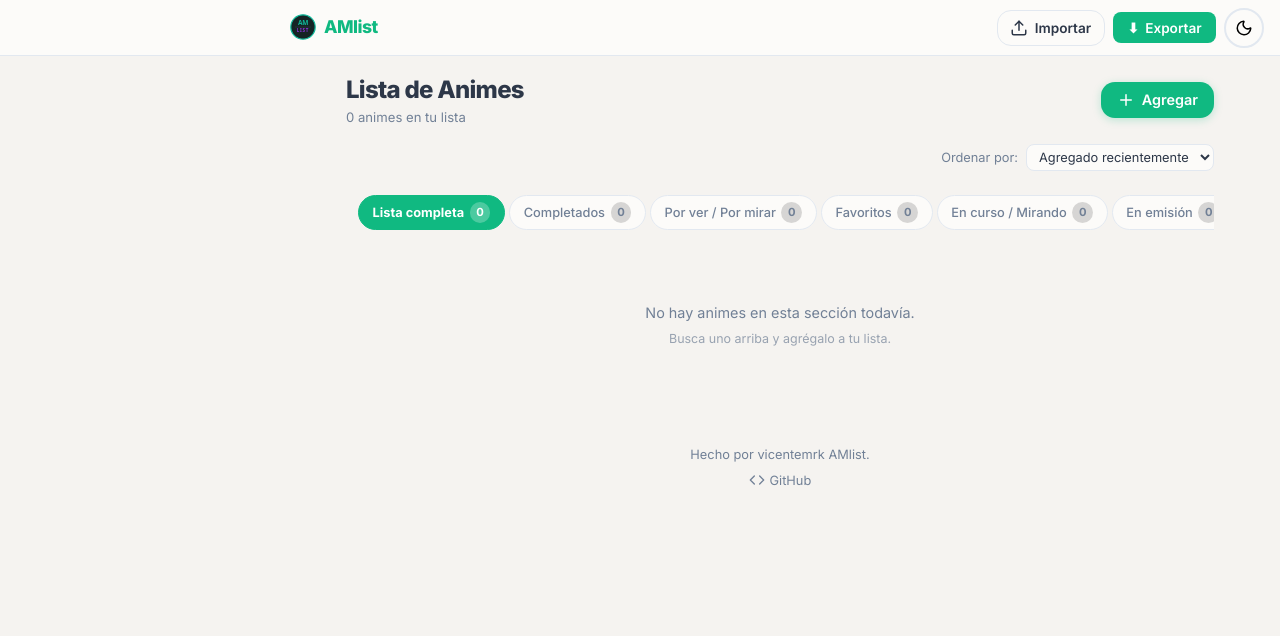
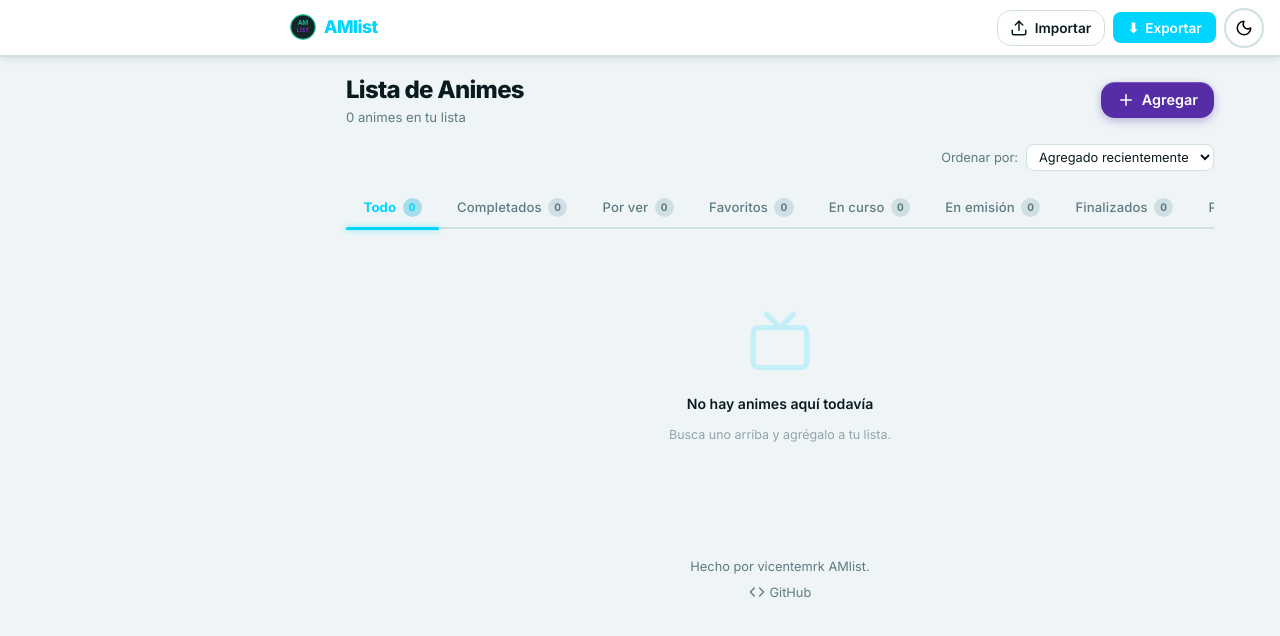
Before and after one commit to vicentemrk/Am-List, a React (Vite) app: page / in a window 1280 px wide. Shown: the top 636 px of the page. Built offline with nearby package versions, Linux system fonts and the light colour scheme.

Commit message:
feat: MVP aesthetic overhaul — ocean/cyan palette, dark mode default, responsive SectionTabs, subtle skeuomorphism, empty state icons

```diff
--- a/src/data/themeRepository.js
+++ b/src/data/themeRepository.js
@@ -17,7 +17,8 @@ export function getTheme() {
   } catch {
     // localStorage unavailable
   }
-  return 'light';
+  // Respect OS preference; default to dark if no preference set
+  return window.matchMedia?.('(prefers-color-scheme: light)').matches ? 'light' : 'dark';
 }
 
 /**
--- a/src/domain/itemSchema.js
+++ b/src/domain/itemSchema.js
@@ -23,7 +23,7 @@ export const SECCIONES = /** @type {const} */ ([
   'dropeado',
 ]);
 
-/** Human-readable labels for each section */
+/** Human-readable labels for each section (full, used in aria-label) */
 export const SECCION_LABELS = {
   all:        'Lista completa',
   completado: 'Completados',
@@ -34,6 +34,19 @@ export const SECCION_LABELS = {
   finalizado: 'Finalizados',
   pausado:    'Pausados',
   dropeado:   'Dropeados / Abandonados',
+};
+
+/** Short labels for visual display in tabs */
+export const SECCION_LABELS_SHORT = {
+  all:        'Todo',
+  completado: 'Completados',
+  por_ver:    'Por ver',
+  favorito:   'Favoritos',
+  en_curso:   'En curso',
+  en_emision: 'En emisión',
+  finalizado: 'Finalizados',
+  pausado:    'Pausados',
+  dropeado:   'Dropeados',
 };
 
 /**
--- a/src/index.css
+++ b/src/index.css
@@ -6,40 +6,57 @@
 /* ── Google Fonts ────────────────────────────────────────────────────────── */
 @import url('https://fonts.googleapis.com/css2?family=Inter:wght@400;500;600;700;800&display=swap');
 
-/* ── Design Tokens (Eye Care & Premium) ──────────────────────────────────── */
+/* ── Design Tokens — Ocean/Cyan palette ────────────────────────────────── */
 :root {
-  /* Eye Care Light Mode: Soft paper tones, no pure whites */
-  --bg: #F5F3F0;
-  --surface: #FCFBF9;
-  --text-primary: #2D3748;
-  --text-muted: #718096;
-  --accent-visto: #10B981;
-  --accent-completado: #8B5CF6;
-  --border: #E2E8F0;
+  /* Light mode — crisp arctic */
+  --bg:               #EFF5F7;
+  --surface:          #FFFFFF;
+  --text-primary:     #0A1B1F;
+  --text-muted:       #5E7A81;
+  --accent-visto:     #00D5FF;   /* cyan — highlights, borders, underlines, icons */
+  --accent-completado:#562ca7;   /* purple — CTA buttons, primary actions */
+  --border:           #D0DFE3;
+
+  /* Skeuomorphism light tokens — directional shadows */
+  --shadow-sm:  0 1px 3px rgba(10,27,31,0.08), 0 1px 2px rgba(10,27,31,0.05),
+                inset 0 1px 0 rgba(255,255,255,0.9);
+  --shadow-md:  0 4px 12px rgba(10,27,31,0.10), 0 2px 4px rgba(10,27,31,0.06),
+                inset 0 1px 0 rgba(255,255,255,0.8);
+  --shadow-press: inset 0 2px 4px rgba(10,27,31,0.15);
+  --border-skeu: 1px solid #D0DFE3;
 
   /* Semantic extras */
-  --shadow-sm: 0 2px 4px rgba(0, 0, 0, 0.04), 0 1px 2px rgba(0, 0, 0, 0.06);
-  --shadow-md: 0 10px 15px -3px rgba(0, 0, 0, 0.05), 0 4px 6px -2px rgba(0, 0, 0, 0.03);
-  --radius-sm: 0.5rem;
-  --radius-md: 0.875rem;
-  --radius-lg: 1.25rem;
+  --accent-danger:   #E53E3E;
+  --accent-warning:  #D97706;
+  --radius-sm:  0.5rem;
+  --radius-md:  0.875rem;
+  --radius-lg:  1.25rem;
   --font: 'Inter', system-ui, sans-serif;
 }
 
 [data-theme='dark'] {
-  /* Premium Dark Mode: Deep navy and slate tones */
-  --bg: #0F172A;
-  --surface: #1E293B;
-  --text-primary: #F1F5F9;
-  --text-muted: #94A3B8;
-  --accent-visto: #34D399;
-  --accent-completado: #A78BFA;
-  --border: #334155;
-  --shadow-sm: 0 2px 4px rgba(0, 0, 0, 0.3);
-  --shadow-md: 0 10px 15px -3px rgba(0, 0, 0, 0.4);
-  --radius-sm: 0.5rem;
-  --radius-md: 0.875rem;
-  --radius-lg: 1.25rem;
+  /* Dark mode — deep navy ocean */
+  --bg:               #0A1B1F;
+  --surface:          #14282D;
+  --text-primary:     #E2ECF0;
+  --text-muted:       #829DA3;
+  --accent-visto:     #00E9FF;   /* brighter cyan for dark bg */
+  --accent-completado:#a278f3;   /* lighter purple for dark bg */
+  --border:           #223B41;
+
+  /* Skeuomorphism dark tokens — light comes from top-left */
+  --shadow-sm:  0 1px 3px rgba(0,0,0,0.4), 0 1px 2px rgba(0,0,0,0.3),
+                inset 0 1px 0 rgba(255,255,255,0.04);
+  --shadow-md:  0 6px 20px rgba(0,0,0,0.5), 0 2px 6px rgba(0,0,0,0.35),
+                inset 0 1px 0 rgba(255,255,255,0.06);
+  --shadow-press: inset 0 2px 6px rgba(0,0,0,0.5);
+  --border-skeu: 1px solid #223B41;
+
+  --accent-danger:   #FC8181;
+  --accent-warning:  #F6AD55;
+  --radius-sm:  0.5rem;
+  --radius-md:  0.875rem;
+  --radius-lg:  1.25rem;
   --font: 'Inter', system-ui, sans-serif;
 }
 
--- a/src/presentation/components/Layout/AppShell.css
+++ b/src/presentation/components/Layout/AppShell.css
@@ -15,6 +15,10 @@
   height: 56px;
   background: var(--surface);
   border-bottom: 1px solid var(--border);
+  /* Skeuomorphism: subtle inner top highlight + directional shadow */
+  box-shadow: 0 1px 0 var(--border),
+              inset 0 1px 0 rgba(255,255,255,0.06),
+              0 2px 8px rgba(0,0,0,0.12);
   display: flex;
   align-items: center;
   gap: 0.75rem;
@@ -153,7 +157,7 @@
 }
 
 .app-sidebar__link--active {
-  background: rgba(16, 185, 155, 0.1);
+  background: color-mix(in srgb, var(--accent-visto) 10%, transparent);
   color: var(--accent-visto);
   font-weight: 700;
   border-right: 3px solid var(--accent-visto);
@@ -230,7 +234,10 @@
     height: auto;
     max-height: 90vh;
     transform: translateY(-50%);
-    box-shadow: var(--shadow-md);
+    /* Skeuomorphism: elevated panel with directional shadow */
+    box-shadow: 4px 4px 24px rgba(0,0,0,0.35),
+                -1px -1px 0 rgba(255,255,255,0.04),
+                inset 0 1px 0 rgba(255,255,255,0.06);
     border: 1px solid var(--border);
     border-radius: 1.25rem;
     animation: sidebarFloatIn 0.6s cubic-bezier(0.16, 1, 0.3, 1) forwards;
--- a/src/presentation/components/SearchPanel/SearchPanel.jsx
+++ b/src/presentation/components/SearchPanel/SearchPanel.jsx
@@ -38,7 +38,7 @@ export function SearchPanel({ mediaType, onAdd, existingIds }) {
   };
 
   return (
-    <section className="search-panel" aria-label="Buscar en Jikan">
+    <section className="search-panel" aria-label="Que quieres buscar?">
       <div className="search-panel__bar">
         <input
           id="search-input"
--- a/src/presentation/components/SectionTabs/SectionTabs.css
+++ b/src/presentation/components/SectionTabs/SectionTabs.css
@@ -1,49 +1,72 @@
+/* ─── SectionTabs — Responsive ────────────────────────────────────────────────
+   Mobile  (<768px): horizontal pill row  — Design A, no color badges
+   Desktop (≥768px): underline indicator  — Design C, animated sliding bar
+   ──────────────────────────────────────────────────────────────────────────── */
+
+/* ── Shared container ────────────────────────────────────────────────────── */
 .section-tabs {
+  position: relative;
   width: 100%;
+}
+
+.section-tabs__list {
+  display: flex;
+  gap: 0;
+  margin: 0;
+  padding: 0;
+  list-style: none;
+}
+
+/* ════════════════════════════════════════════════════════════════════════════
+   MOBILE — pill row
+   ════════════════════════════════════════════════════════════════════════════ */
+@media (max-width: 767px) {
+  .section-tabs {
     overflow: hidden;
   }
 
   .section-tabs__list {
-  display: flex;
-  gap: 0.25rem;
+    gap: 0.35rem;
     overflow-x: auto;
     padding: 0.5rem 0.75rem;
-  margin: 0;
-  list-style: none;
-  scrollbar-width: thin;
-  scrollbar-color: var(--border) transparent;
+    scrollbar-width: none; /* hide scrollbar on mobile */
     -webkit-overflow-scrolling: touch;
   }
 
-.section-tabs__list::-webkit-scrollbar {
-  height: 4px;
-}
-.section-tabs__list::-webkit-scrollbar-track { background: transparent; }
-.section-tabs__list::-webkit-scrollbar-thumb {
-  background: var(--border);
-  border-radius: 2px;
-}
+  .section-tabs__list::-webkit-scrollbar { display: none; }
+
+  /* Desktop indicator hidden on mobile */
+  .section-tabs__indicator { display: none; }
 
   .section-tabs__tab {
     display: inline-flex;
     align-items: center;
     gap: 0.35rem;
-  padding: 0.4rem 0.85rem;
+    padding: 0.38rem 0.85rem;
     background: var(--surface);
     border: 1.5px solid var(--border);
     border-radius: 999px;
     color: var(--text-muted);
     font-size: 0.8rem;
     font-weight: 500;
+    white-space: nowrap;
     cursor: pointer;
-  white-space: nowrap;
-  transition: background 0.18s, color 0.18s, border-color 0.18s, transform 0.12s;
+    /* Subtle skeuomorphism: top highlight */
+    box-shadow: var(--shadow-sm);
+    transition: background 0.18s, color 0.18s, border-color 0.18s,
+                box-shadow 0.15s, transform 0.12s;
   }
 
   .section-tabs__tab:hover {
     color: var(--text-primary);
     border-color: var(--accent-visto);
     transform: translateY(-1px);
+    box-shadow: var(--shadow-md);
+  }
+
+  .section-tabs__tab:active {
+    transform: translateY(0);
+    box-shadow: var(--shadow-press);
   }
 
   .section-tabs__tab:focus-visible {
@@ -51,26 +74,119 @@
     outline-offset: 2px;
   }
 
+  /* Active pill: cyan border + slight cyan bg tint, dark text (accessible) */
   .section-tabs__tab--active {
-  background: var(--accent-visto);
     border-color: var(--accent-visto);
-  color: #fff;
+    background: color-mix(in srgb, var(--accent-visto) 12%, var(--surface));
+    color: var(--text-primary);
     font-weight: 700;
   }
 
+  /* Count badge — neutral, no color coding */
   .section-tabs__count {
     display: inline-flex;
     align-items: center;
     justify-content: center;
-  min-width: 1.3rem;
-  height: 1.3rem;
-  padding: 0 0.3rem;
-  background: rgba(0, 0, 0, 0.15);
+    min-width: 1.25rem;
+    height: 1.25rem;
+    padding: 0 0.25rem;
+    background: var(--border);
     border-radius: 999px;
-  font-size: 0.7rem;
+    font-size: 0.68rem;
+    font-weight: 700;
+    color: var(--text-muted);
+  }
+
+  .section-tabs__tab--active .section-tabs__count {
+    background: color-mix(in srgb, var(--accent-visto) 25%, var(--border));
+    color: var(--text-primary);
+  }
+}
+
+/* ════════════════════════════════════════════════════════════════════════════
+   DESKTOP — underline indicator tabs
+   ════════════════════════════════════════════════════════════════════════════ */
+@media (min-width: 768px) {
+  .section-tabs {
+    border-bottom: 1.5px solid var(--border);
+    /* Subtle skeuomorphism: slight inner top shadow */
+    box-shadow: inset 0 -1px 0 var(--border);
+  }
+
+  .section-tabs__list {
+    gap: 0;
+    padding: 0;
+    overflow-x: auto;
+    scrollbar-width: none;
+  }
+
+  .section-tabs__list::-webkit-scrollbar { display: none; }
+
+  /* Sliding underline indicator — positioned by JS custom props */
+  .section-tabs__indicator {
+    position: absolute;
+    bottom: -1.5px;
+    left: var(--indicator-left, 0px);
+    width: var(--indicator-width, 0px);
+    height: 2.5px;
+    background: var(--accent-visto);
+    border-radius: 2px 2px 0 0;
+    transition: left 0.22s cubic-bezier(0.4, 0, 0.2, 1),
+                width 0.22s cubic-bezier(0.4, 0, 0.2, 1);
+    /* Subtle glow matching the cyan accent */
+    box-shadow: 0 0 6px color-mix(in srgb, var(--accent-visto) 60%, transparent);
+  }
+
+  .section-tabs__tab {
+    display: inline-flex;
+    align-items: center;
+    gap: 0.4rem;
+    padding: 0.7rem 1.1rem;
+    background: none;
+    border: none;
+    color: var(--text-muted);
+    font-size: 0.82rem;
+    font-weight: 500;
+    letter-spacing: 0.01em;
+    white-space: nowrap;
+    cursor: pointer;
+    transition: color 0.18s;
+    position: relative;
+  }
+
+  .section-tabs__tab:hover {
+    color: var(--text-primary);
+  }
+
+  .section-tabs__tab:focus-visible {
+    outline: 2px solid var(--accent-visto);
+    outline-offset: -2px;
+    border-radius: 4px;
+  }
+
+  .section-tabs__tab--active {
+    color: var(--accent-visto);
     font-weight: 700;
   }
 
+  /* Count badge on desktop — inline, minimal */
+  .section-tabs__count {
+    display: inline-flex;
+    align-items: center;
+    justify-content: center;
+    min-width: 1.2rem;
+    height: 1.2rem;
+    padding: 0 0.2rem;
+    background: var(--border);
+    border-radius: 999px;
+    font-size: 0.65rem;
+    font-weight: 700;
+    font-variant-numeric: tabular-nums;
+    color: var(--text-muted);
+  }
+
   .section-tabs__tab--active .section-tabs__count {
-  background: rgba(255, 255, 255, 0.25);
+    background: color-mix(in srgb, var(--accent-visto) 20%, var(--border));
+    color: var(--accent-visto);
   }
+}
--- a/src/presentation/components/SectionTabs/SectionTabs.jsx
+++ b/src/presentation/components/SectionTabs/SectionTabs.jsx
@@ -1,26 +1,56 @@
 /**
  * presentation/components/SectionTabs/SectionTabs.jsx
- * Horizontal scrollable tabs for the 8 navigable sections.
+ * Responsive filter tabs:
+ *  - Mobile  (<768px): horizontal scrollable pills (Design A, no color badges)
+ *  - Desktop (≥768px): underline indicator tabs (Design C, animated)
  */
-import React from 'react';
-import { SECCIONES, SECCION_LABELS } from '../../../domain/itemSchema.js';
+import React, { useEffect, useRef } from 'react';
+import { SECCIONES, SECCION_LABELS, SECCION_LABELS_SHORT } from '../../../domain/itemSchema.js';
 import './SectionTabs.css';
 
 export function SectionTabs({ activeSection, onSectionChange, counts }) {
+  const navRef     = useRef(null);
+  const activeRef  = useRef(null);
+
+  // Move the underline indicator to match the active tab (desktop only)
+  useEffect(() => {
+    const nav = navRef.current;
+    const tab = activeRef.current;
+    if (!nav || !tab) return;
+
+    const update = () => {
+      const navRect = nav.getBoundingClientRect();
+      const tabRect = tab.getBoundingClientRect();
+      nav.style.setProperty('--indicator-left',  `${tabRect.left - navRect.left + nav.scrollLeft}px`);
+      nav.style.setProperty('--indicator-width', `${tabRect.width}px`);
+    };
+
+    update();
+    const ro = new ResizeObserver(update);
+    ro.observe(nav);
+    return () => ro.disconnect();
+  }, [activeSection]);
+
   return (
-    <nav className="section-tabs" aria-label="Secciones de la lista">
+    <nav className="section-tabs" aria-label="Secciones de la lista" ref={navRef}>
+      {/* Desktop underline indicator — positioned by CSS custom props set above */}
+      <span className="section-tabs__indicator" aria-hidden="true" />
+
       <ul className="section-tabs__list" role="tablist">
-        {SECCIONES.map((sec) => (
+        {SECCIONES.map((sec) => {
+          const isActive = activeSection === sec;
+          return (
             <li key={sec} role="presentation">
               <button
                 id={`tab-${sec}`}
-              className={`section-tabs__tab${activeSection === sec ? ' section-tabs__tab--active' : ''}`}
+                ref={isActive ? activeRef : null}
+                className={`section-tabs__tab${isActive ? ' section-tabs__tab--active' : ''}`}
                 role="tab"
-              aria-selected={activeSection === sec}
+                aria-selected={isActive}
                 aria-controls={`panel-${sec}`}
                 onClick={() => onSectionChange(sec)}
               >
-              {SECCION_LABELS[sec]}
+                <span className="section-tabs__label">{SECCION_LABELS_SHORT[sec]}</span>
                 {counts?.[sec] !== undefined && (
                   <span className="section-tabs__count" aria-label={`${counts[sec]} ítems`}>
                     {counts[sec]}
@@ -28,7 +58,8 @@ export function SectionTabs({ activeSection, onSectionChange, counts }) {
                 )}
               </button>
             </li>
-        ))}
+          );
+        })}
       </ul>
     </nav>
   );
--- a/src/presentation/pages/AnimeListPage.jsx
+++ b/src/presentation/pages/AnimeListPage.jsx
@@ -3,7 +3,7 @@
  * Displays all anime items, split into the 8 sections via SectionTabs.
  */
 import React, { useState, useMemo } from 'react';
-import { Plus } from 'lucide-react';
+import { Plus, Tv } from 'lucide-react';
 import { SectionTabs } from '../components/SectionTabs/SectionTabs.jsx';
 import { ItemCard } from '../components/ItemCard/ItemCard.jsx';
 import { EditModal } from '../components/EditModal/EditModal.jsx';
@@ -101,7 +101,8 @@ export function AnimeListPage({ onUpdate, onRemove, getFiltered, onOpenAdd }) {
       >
         {visibleItems.length === 0 ? (
           <div className="list-page__empty">
-            <p>No hay animes en esta sección todavía.</p>
+            <Tv size={64} className="list-page__empty-icon" aria-hidden="true" />
+            <p className="list-page__empty-title">No hay animes aquí todavía</p>
             <p className="list-page__empty-hint">Busca uno arriba y agrégalo a tu lista.</p>
           </div>
         ) : (
--- a/src/presentation/pages/ListPage.css
+++ b/src/presentation/pages/ListPage.css
@@ -40,7 +40,7 @@
   display: flex;
   align-items: center;
   gap: 0.4rem;
-  background: var(--accent-visto);
+  background: var(--accent-completado);
   color: #fff;
   border: none;
   border-radius: var(--radius-md);
@@ -49,14 +49,17 @@
   font-weight: 600;
   cursor: pointer;
   flex-shrink: 0;
-  transition: background 0.15s, transform 0.12s, box-shadow 0.15s;
-  box-shadow: 0 2px 8px rgba(16,185,129,0.25);
+  transition: filter 0.15s, transform 0.12s, box-shadow 0.15s;
+  /* Skeuomorphism: press-depth on active */
+  box-shadow: 0 3px 10px rgba(86,44,167,0.35),
+              inset 0 1px 0 rgba(255,255,255,0.2);
 }
 
 .list-page__add-btn:hover {
-  background: var(--accent-completado);
+  filter: brightness(1.1);
   transform: translateY(-1px);
-  box-shadow: 0 4px 16px rgba(139,92,246,0.3);
+  box-shadow: 0 6px 18px rgba(86,44,167,0.45),
+              inset 0 1px 0 rgba(255,255,255,0.2);
 }
 
 .list-page__toolbar {
@@ -111,22 +114,31 @@
   display: flex;
   flex-direction: column;
   align-items: center;
-  gap: 0.4rem;
-  padding: 3rem 1rem;
+  gap: 0.75rem;
+  padding: 4rem 1rem;
   color: var(--text-muted);
   text-align: center;
 }
 
-.list-page__empty span {
-  font-size: 2.5rem;
+.list-page__empty-icon {
+  opacity: 0.18;
+  color: var(--accent-visto);
+  margin-bottom: 0.5rem;
+}
+
+.list-page__empty-title {
+  margin: 0;
+  font-size: 1rem;
+  font-weight: 600;
+  color: var(--text-primary);
 }
 
 .list-page__empty p {
   margin: 0;
-  font-size: 0.9rem;
+  font-size: 0.88rem;
 }
 
 .list-page__empty-hint {
   font-size: 0.78rem !important;
-  opacity: 0.7;
+  opacity: 0.65;
 }
--- a/src/presentation/pages/MangaListPage.jsx
+++ b/src/presentation/pages/MangaListPage.jsx
@@ -3,7 +3,7 @@
  * Mirrors AnimeListPage but filtered to manga.
  */
 import React, { useState, useMemo } from 'react';
-import { Plus } from 'lucide-react';
+import { Plus, BookOpen } from 'lucide-react';
 import { SectionTabs } from '../components/SectionTabs/SectionTabs.jsx';
 import { ItemCard } from '../components/ItemCard/ItemCard.jsx';
 import { EditModal } from '../components/EditModal/EditModal.jsx';
@@ -101,7 +101,8 @@ export function MangaListPage({ onUpdate, onRemove, getFiltered, onOpenAdd }) {
       >
         {visibleItems.length === 0 ? (
           <div className="list-page__empty">
-            <p>No hay mangas en esta sección todavía.</p>
+            <BookOpen size={64} className="list-page__empty-icon" aria-hidden="true" />
+            <p className="list-page__empty-title">No hay mangas aquí todavía</p>
             <p className="list-page__empty-hint">Busca uno arriba y agrégalo a tu lista.</p>
           </div>
         ) : (
```
Also changed, not shown: src/presentation/components/ItemCard/ItemCard.css (+22 -7 lines), 1 other file (tests, documents, lock files or other folders). Lines whose indentation alone changed are shown as unchanged.
